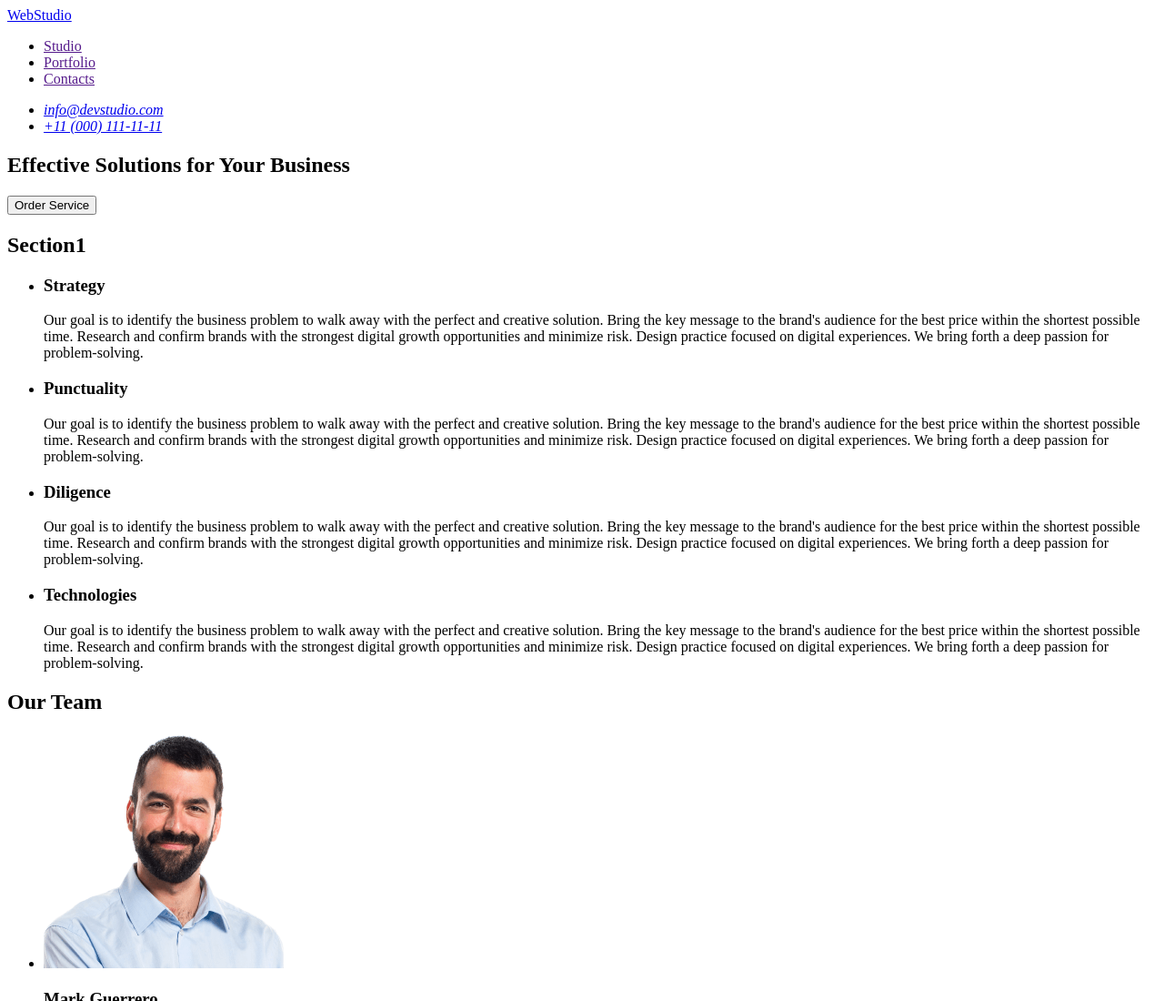
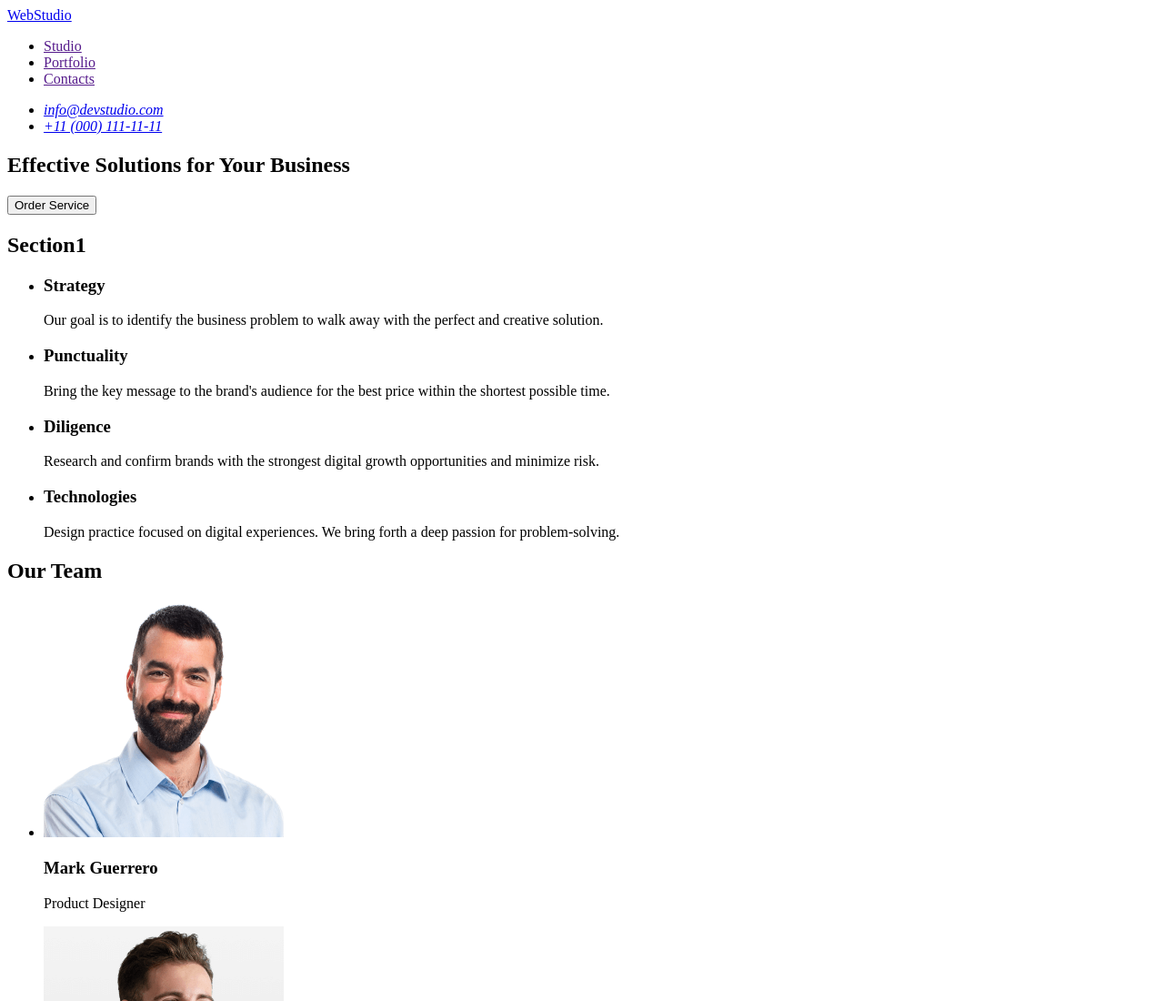
Before and after one commit to vitold75/goit-markup-hw-01, a plain HTML site: page index.html in a window 1280 px wide. Shown: the top 1100 px of the page at 91% size. Drawn offline with Linux system fonts and the light colour scheme.

Commit message:
edit section1

```diff
--- a/index.html
+++ b/index.html
@@ -38,46 +38,28 @@
             <h3>Strategy</h3>
             <p>
               Our goal is to identify the business problem to walk away with the
-              perfect and creative solution. Bring the key message to the
-              brand's audience for the best price within the shortest possible
-              time. Research and confirm brands with the strongest digital
-              growth opportunities and minimize risk. Design practice focused on
-              digital experiences. We bring forth a deep passion for
-              problem-solving.
+              perfect and creative solution.
             </p>
           </li>
           <li>
             <h3>Punctuality</h3>
             <p>
-              Our goal is to identify the business problem to walk away with the
-              perfect and creative solution. Bring the key message to the
+              Bring the key message to the
               brand's audience for the best price within the shortest possible
-              time. Research and confirm brands with the strongest digital
-              growth opportunities and minimize risk. Design practice focused on
-              digital experiences. We bring forth a deep passion for
-              problem-solving.
+              time.
             </p>
           </li>
           <li>
             <h3>Diligence</h3>
             <p>
-              Our goal is to identify the business problem to walk away with the
-              perfect and creative solution. Bring the key message to the
-              brand's audience for the best price within the shortest possible
-              time. Research and confirm brands with the strongest digital
-              growth opportunities and minimize risk. Design practice focused on
-              digital experiences. We bring forth a deep passion for
-              problem-solving.
+              Research and confirm brands with the strongest digital
+              growth opportunities and minimize risk.
             </p>
           </li>
           <li>
             <h3>Technologies</h3>
             <p>
-              Our goal is to identify the business problem to walk away with the
-              perfect and creative solution. Bring the key message to the
-              brand's audience for the best price within the shortest possible
-              time. Research and confirm brands with the strongest digital
-              growth opportunities and minimize risk. Design practice focused on
+              Design practice focused on
               digital experiences. We bring forth a deep passion for
               problem-solving.
             </p>
```
